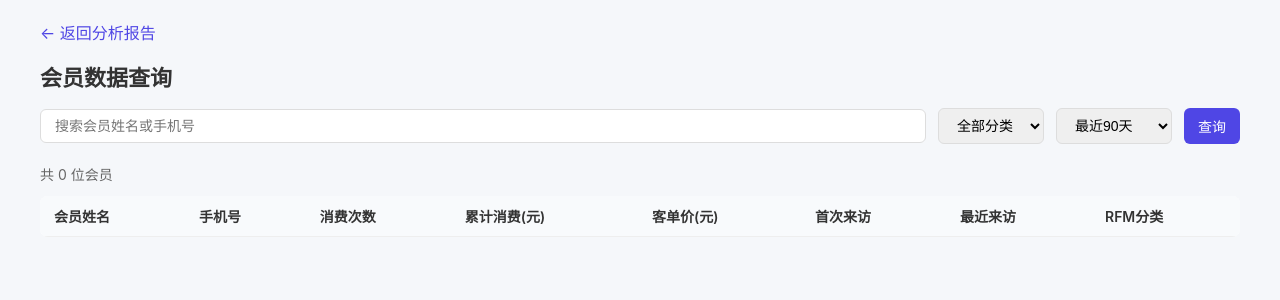
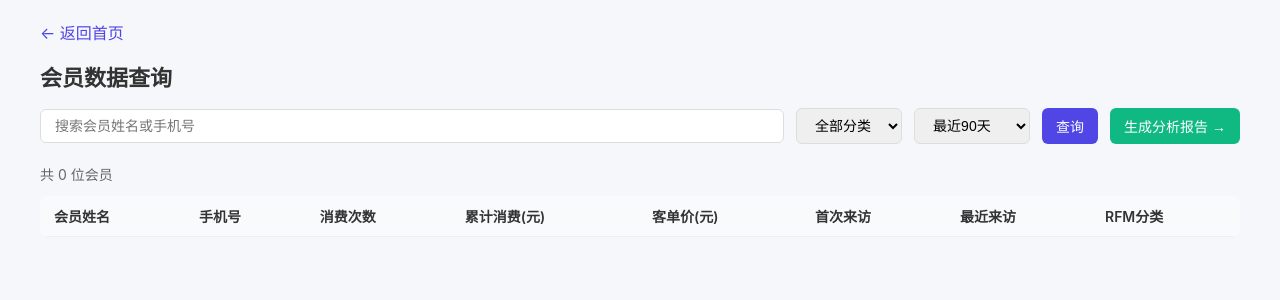
Before and after one commit to lihao58426-sys/rfm-report, a FastAPI app: page /query in a window 1280 px wide. Shown: the top 300 px of the page. Run offline with FastAPI, Linux system fonts and the light colour scheme; data that the repository does not hold is empty.

Commit message:
重构: 分析报告后置 — 首页仅上传/批次管理→查询页选时间+分类→生成报告

```diff
--- a/server.py
+++ b/server.py
@@ -113,11 +113,16 @@ async def import_and_report(request: Request, files: list[UploadFile] = File(...
 
 @app.get("/report/latest", response_class=HTMLResponse)
 async def latest_report(request: Request):
-    """从数据库直接出报告，不需要重新上传"""
-    result = analyze_from_db(days=0)
+    """基于查询页的筛选条件生成 RFM 报告"""
+    days = int(request.query_params.get("days", "0"))
+    segment = request.query_params.get("segment", "")
+    result = analyze_from_db(days=days)
+
     if "error" in result:
-        return HTMLResponse(f"<h2>{html.escape(result['error'])}</h2><p><a href='/'>返回上传数据</a></p>")
-    return render_template("report.html", request=request, result=result)
+        return HTMLResponse(f"<h2>{html.escape(result['error'])}</h2><p><a href='/'>返回首页</a></p>")
+
+    back_url = f"/query?days={days}&segment={segment}"
+    return render_template("report.html", request=request, result=result, back_url=back_url)
 
 
 @app.get("/query", response_class=HTMLResponse)
--- a/templates/home.html
+++ b/templates/home.html
@@ -47,7 +47,7 @@
 
   <form method="post" action="/batch/delete" onsubmit="return confirm('确认删除选中批次？');">
   <div class="toolbar">
-    <a href="/report/latest"><button type="button" class="primary">会员分析</button></a>
+    <a href="/query"><button type="button" class="primary">查询会员 →</button></a>
     <button type="submit" class="danger">删除选中</button>
     <span style="font-size:12px;color:#94a3b8">Ctrl+点击 多选</span>
   </div>
--- a/templates/query.html
+++ b/templates/query.html
@@ -24,7 +24,7 @@
 </head>
 <body>
 <div class="container">
-  <a class="back" href="/report/latest">← 返回分析报告</a>
+  <a class="back" href="/">← 返回首页</a>
   <h1>会员数据查询</h1>
 
   <form class="toolbar" method="get" action="/query">
@@ -42,6 +42,7 @@
       <option value="365" {% if days == 365 %}selected{% endif %}>最近一年</option>
     </select>
     <button type="submit">查询</button>
+    <a href="/report/latest?days={{ days }}&segment={{ segment|urlencode }}"><button type="button" style="background:#10b981;color:#fff;border:none;padding:8px 14px;border-radius:6px;cursor:pointer;font-size:14px">生成分析报告 →</button></a>
   </form>
 
   <div class="count">
--- a/templates/report.html
+++ b/templates/report.html
@@ -38,7 +38,7 @@
 <body>
 <div class="wrap">
 
-<a href="/" style="display:inline-block;margin-bottom:12px;color:#4f46e5;font-size:14px">← 返回首页</a>
+<a href="{{ back_url or '/' }}" style="display:inline-block;margin-bottom:12px;color:#4f46e5;font-size:14px">← 返回查询页</a>
 
 <div class="header">
   <h1>📊 会员价值诊断报告</h1>
```
